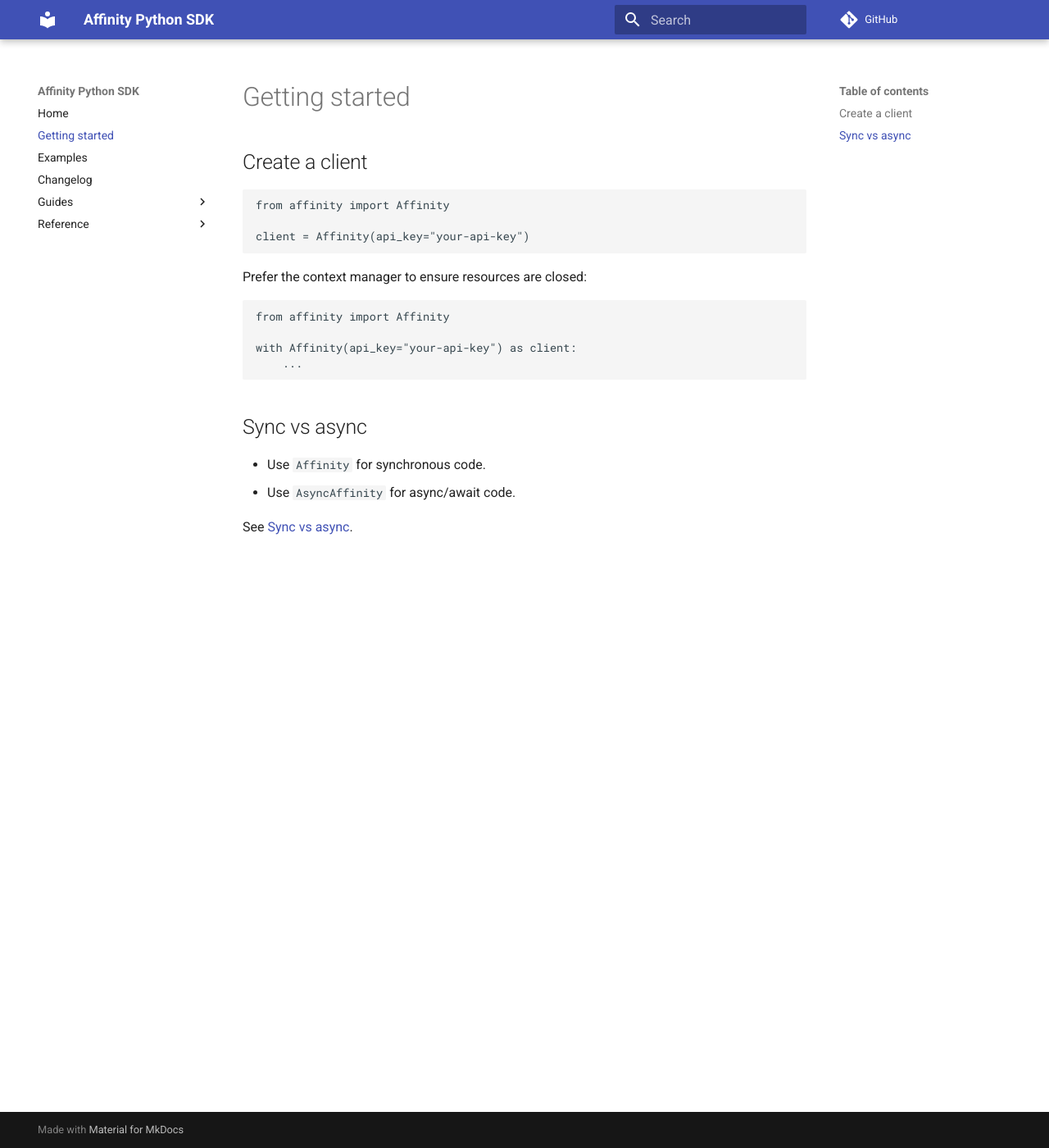
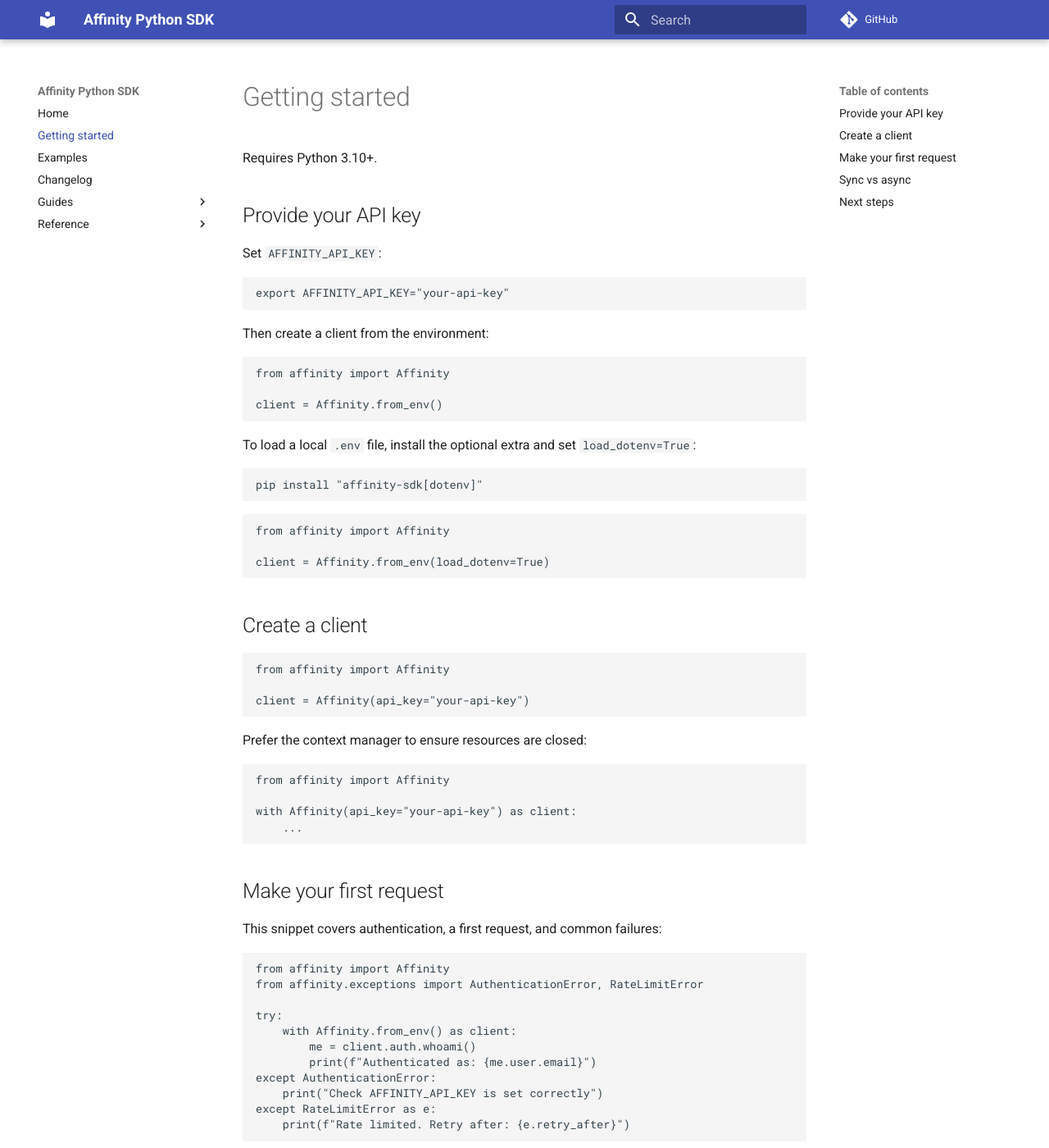
Before and after one commit to oneryalcin/affinity-sdk, an MkDocs documentation site: the page built from docs/public/getting-started.md, in a window 1280 px wide and 1400 px high. Shown: the whole window at 82% size. Built offline with MkDocs 1.6.1 and Material for MkDocs 9.7.7, drawn with Linux system fonts in a browser that asks for light colours; comment, search, counter and statistics services are not loaded; the version menu is left out; some of the changed text lies outside the part shown.

Commit message:
Improve getting started onboarding

````diff
--- a/docs/public/getting-started.md
+++ b/docs/public/getting-started.md
@@ -1,4 +1,34 @@
 # Getting started
+
+Requires Python 3.10+.
+
+## Provide your API key
+
+Set `AFFINITY_API_KEY`:
+
+```bash
+export AFFINITY_API_KEY="your-api-key"
+```
+
+Then create a client from the environment:
+
+```python
+from affinity import Affinity
+
+client = Affinity.from_env()
+```
+
+To load a local `.env` file, install the optional extra and set `load_dotenv=True`:
+
+```bash
+pip install "affinity-sdk[dotenv]"
+```
+
+```python
+from affinity import Affinity
+
+client = Affinity.from_env(load_dotenv=True)
+```
 
 ## Create a client
 
@@ -17,9 +47,39 @@
     ...
 ```
 
+## Make your first request
+
+This snippet covers authentication, a first request, and common failures:
+
+```python
+from affinity import Affinity
+from affinity.exceptions import AuthenticationError, RateLimitError
+
+try:
+    with Affinity.from_env() as client:
+        me = client.auth.whoami()
+        print(f"Authenticated as: {me.user.email}")
+except AuthenticationError:
+    print("Check AFFINITY_API_KEY is set correctly")
+except RateLimitError as e:
+    print(f"Rate limited. Retry after: {e.retry_after}")
+```
+
 ## Sync vs async
 
 - Use `Affinity` for synchronous code.
 - Use `AsyncAffinity` for async/await code.
 
 See [Sync vs async](guides/sync-vs-async.md).
+
+## Next steps
+
+- [Authentication](guides/authentication.md)
+- [Examples](examples.md)
+- [Pagination](guides/pagination.md)
+- [Errors & retries](guides/errors-and-retries.md)
+- [Configuration](guides/configuration.md)
+- [Filtering](guides/filtering.md)
+- [Field types & values](guides/field-types-and-values.md)
+- [V1 vs V2 routing](guides/v1-v2-routing.md)
+- [API reference](reference/client.md)
````
Also changed, not shown: docs/public/examples.md (+8 -8 lines), docs/public/index.md (+4 -3 lines).
